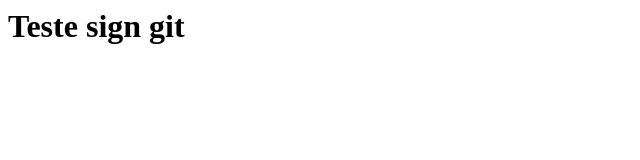
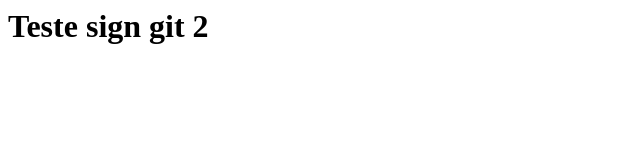
Before and after one commit to mathmelo/ci-github-actions, a plain HTML site: page index.html in a window 1280 px wide. Shown: the full height of the page, 0-640 px from the left. Drawn offline with Linux system fonts and the light colour scheme.

Commit message:
second commit

```diff
--- a/index.html
+++ b/index.html
@@ -1 +1 @@
-<h1>Teste sign git</h1>
+<h1>Teste sign git 2</h1>
```
